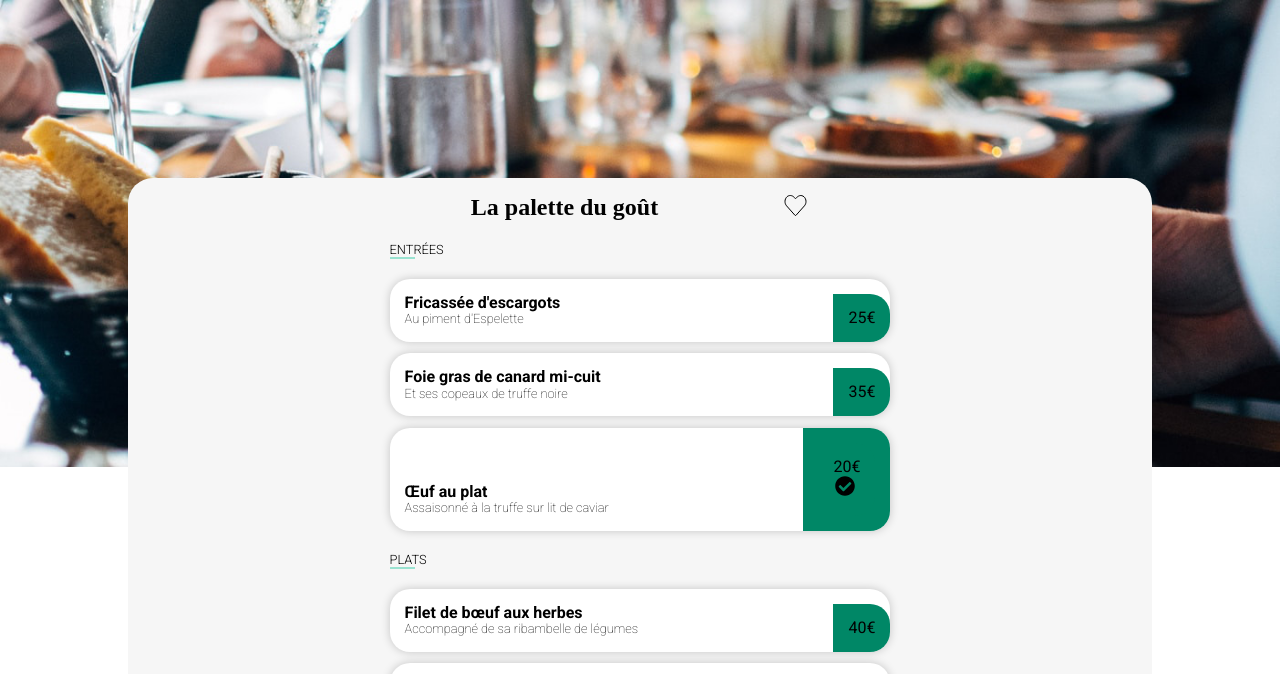
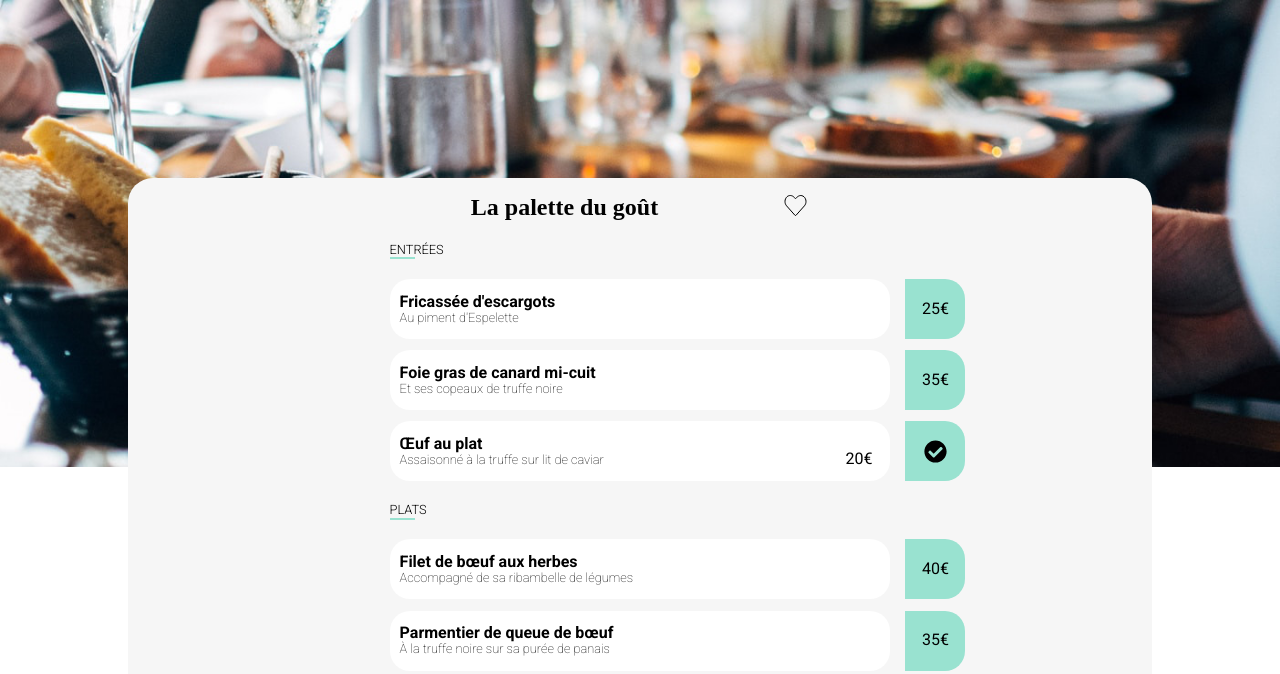
Before and after one commit to nephcode/oc-03-ohmyfood, a plain HTML site: page restaurants/lapalettedugout.html in a window 1280 px wide. Shown: the part 97-771 px from the top of the page. Drawn offline with nearby package versions, Linux system fonts and the light colour scheme; a web font is replaced by a local one.

Commit message:
MAJ
Je débug mais bon contexte géopolitique 🥹
Bref faut finir le projet et on passe à autre choses

```diff
--- a/css/components/_animdishes.scss
+++ b/css/components/_animdishes.scss
@@ -21,6 +21,15 @@
       .checkMark {
         transform: translateX(0);
         opacity: 1;
+
+
+          i svg{
+            color: white;
+            font-size: 1.35rem;
+            transition: transform 500ms ease-in-out;
+          }
+
+
       }
     }
   }
--- a/css/components/_button.scss
+++ b/css/components/_button.scss
@@ -28,7 +28,8 @@
   text-decoration: none;
 
   //:hover, :active nesting anination
-  &:hover, :active {
+  &:hover,
+  :active {
     opacity: 0.8;
     transition: opacity 250ms;
   }
@@ -97,10 +98,10 @@
     margin: 5px 10px;
     background-color: colors.$background-exploration;
     border-radius: 20px;
-    @include buttonShadow(
-      colors.$buttonShadowColor,
-      colors.$buttonShadowValues
-    );
+
+    &:hover{
+      animation-delay:1.s ;
+    }
 
     span {
       display: block;
@@ -132,46 +133,50 @@
   li {
     display: flex;
     flex-direction: row;
-    align-items: flex-end;
+    align-items: center;
     justify-content: space-between;
-    min-height: 50px;
-    //margin: 0.7vh;
-    //padding: 3%;
-    //max-width: 350px;
-    //width: 300px;
+    min-height: 60px;
     margin: 0.7vh;
     background-color: colors.$backgroundGlobal;
     border-radius: 20px;
-    @include buttonShadow(
-      colors.$buttonShadowColor,
-      colors.$buttonShadowValues
-    );
+    overflow:hidden;
 
     div {
-      padding: 15px;
       height: 100%;
       align-content: space-between;
 
       &:nth-child(1) {
         display: flex;
-flex-direction: column;        ;
+        flex-direction: column;
+        width: 100%;
+        padding-left: 10px;
       }
 
       &:nth-child(2) {
-        // Cible le deuxième div selon votre structure actuelle
-        // order: 3; // Assurez-vous que c'est la valeur la plus élevée parmi les divs pour le pousser vers la fin
-        justify-content: flex-end; // aligne horizontalement à la fin (droite)
-        align-items: flex-end; // aligne verticalement à la fin (bas)
+        display: flex;
+        //justify-content: flex-end;
+        //align-items: flex-end;
+        //padding-left: -15px;
+        height: 33px;
+        min-width: 60px;
+
       }
       &:last-child {
         background-color: colors.$action-secondary;
-        // Cible le deuxième div selon votre structure actuelle
-        // order: 3; // Assurez-vous que c'est la valeur la plus élevée parmi les divs pour le pousser vers la fin
-        justify-content: flex-end; // aligne horizontalement à la fin (droite)
-        align-items: flex-end; // aligne verticalement à la fin (bas)
         border-bottom-right-radius: 20px;
         border-top-right-radius: 20px;
-        height: 100%;
+        height: 60px;
+        width: 60px;
+        flex-shrink: 0;
+        display: flex;
+        align-items: center;
+        justify-content: center;
+        margin-top: -30px;
+        margin-bottom: -30px;
+        margin-right: -75px;
+        background: colors.$action-primary;
+        transition: margin-right 500ms ease-in-out;
+
       }
 
       span {
@@ -194,11 +199,7 @@ flex-direction: column;        ;
         }
       }
     }
-    /*
-    img {
-      height: 22px;
-      padding: 0px 15px;
-    }*/
+
   }
 }
 
--- a/css/components/_check.scss
+++ b/css/components/_check.scss
@@ -10,10 +10,10 @@ svg {
   display: block;
 }
 
-.icone-check {
+.iconeCheck {
   height: 100%;
 
-  symbol {
+  svg {
     fill: white;
   }
 }
--- a/restaurants/lapalettedugout.html
+++ b/restaurants/lapalettedugout.html
@@ -15,11 +15,10 @@
     </symbol>
   </svg>
   <svg>
-    <symbol id="check" viewBox="0 0 25 25">
+    <symbol id="check" viewBox="-1 -1 22 22">
     <g transform="matrix(1,0,0,0.0185185,0,0)">
-        <rect/>
             <g id="Icon-Check" serif:id="Icon/Check" transform="matrix(0.978135,0,0,52.8193,-19.4269,-1306.86)">
-                <path d="M40.085,34.966C40.085,40.488 35.608,44.966 30.085,44.966C24.562,44.966 20.085,40.488 20.085,34.966C20.085,29.443 24.562,24.966 30.085,24.966C35.608,24.966 40.085,29.443 40.085,34.966ZM28.928,40.261L36.347,32.841C36.599,32.589 36.599,32.181 36.347,31.929L35.435,31.016C35.183,30.764 34.775,30.764 34.523,31.016L28.472,37.067L25.647,34.242C25.395,33.99 24.986,33.99 24.734,34.242L23.822,35.155C23.57,35.407 23.57,35.815 23.822,36.067L28.016,40.261C28.268,40.512 28.676,40.512 28.928,40.261Z"/>
+            <path d="M40.085,34.966C40.085,40.488 35.608,44.966 30.085,44.966C24.562,44.966 20.085,40.488 20.085,34.966C20.085,29.443 24.562,24.966 30.085,24.966C35.608,24.966 40.085,29.443 40.085,34.966ZM28.928,40.261L36.347,32.841C36.599,32.589 36.599,32.181 36.347,31.929L35.435,31.016C35.183,30.764 34.775,30.764 34.523,31.016L28.472,37.067L25.647,34.242C25.395,33.99 24.986,33.99 24.734,34.242L23.822,35.155C23.57,35.407 23.57,35.815 23.822,36.067L28.016,40.261C28.268,40.512 28.676,40.512 28.928,40.261Z"/>
         </g>
     </g>
     </symbol>
@@ -79,17 +78,17 @@
                     <span itemprop="description">Assaisonné à la truffe sur lit de caviar</span>
                 </div>
                 <div>
-                    <div>
-                        <span itemprop="offers" itemscope itemtype="http://schema.org/Offer">
-                        <span itemprop="price">20</span>€
+                    <span itemprop="offers" itemscope itemtype="http://schema.org/Offer">
+                    <span itemprop="price">20</span>€
                     </span>
-
-                    <i class="icone-check">
+                </div>
+            <div>
+                    <i class="iconeCheck">
                         <svg>
                           <use href="#check"></use>
                         </svg>
                       </i>
-                </div>
+             </div>
             </li>
         </ul>
 
```
Also changed, not shown: css/home.css, css/restaurant.css, 2 other files.
